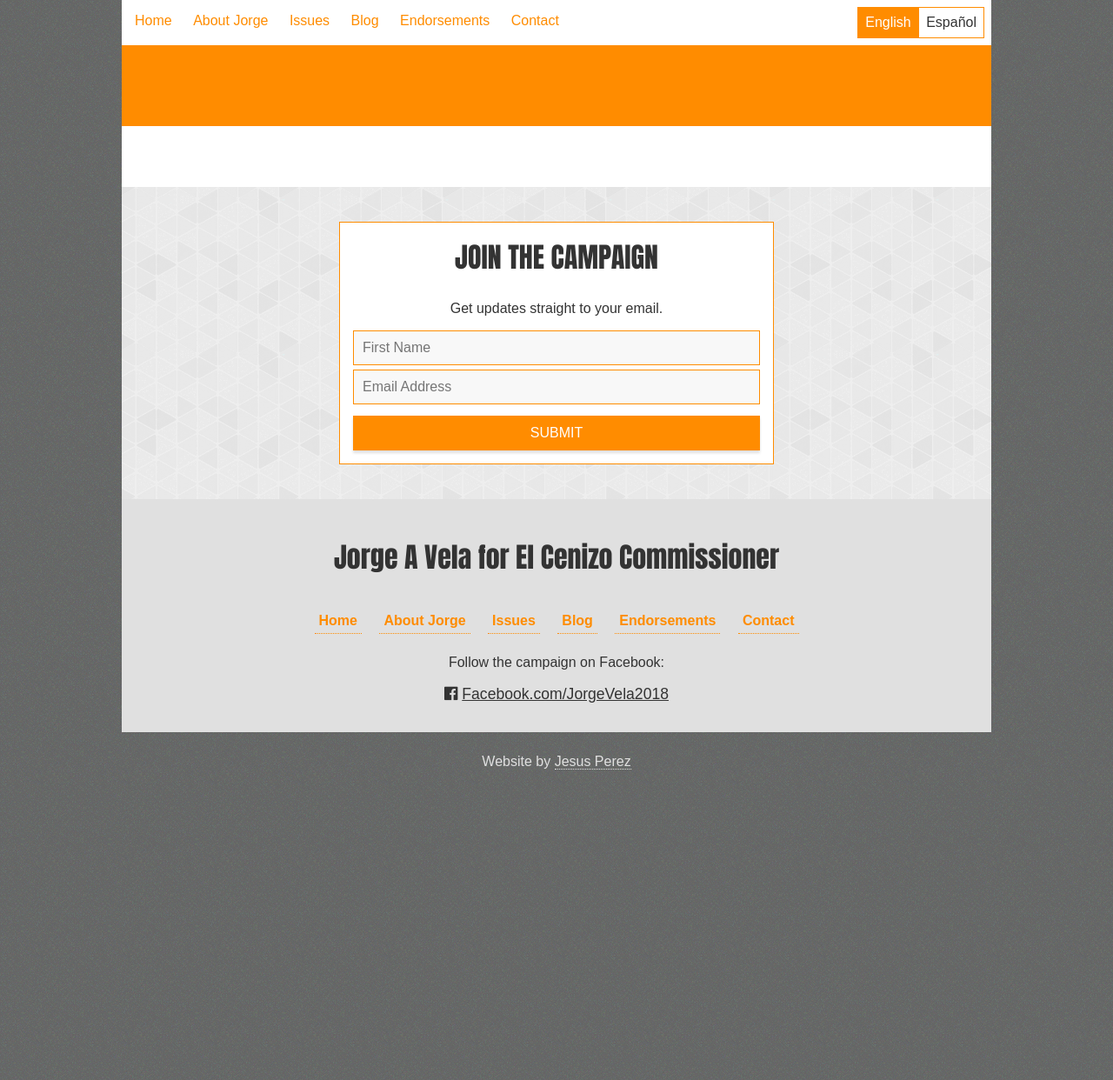
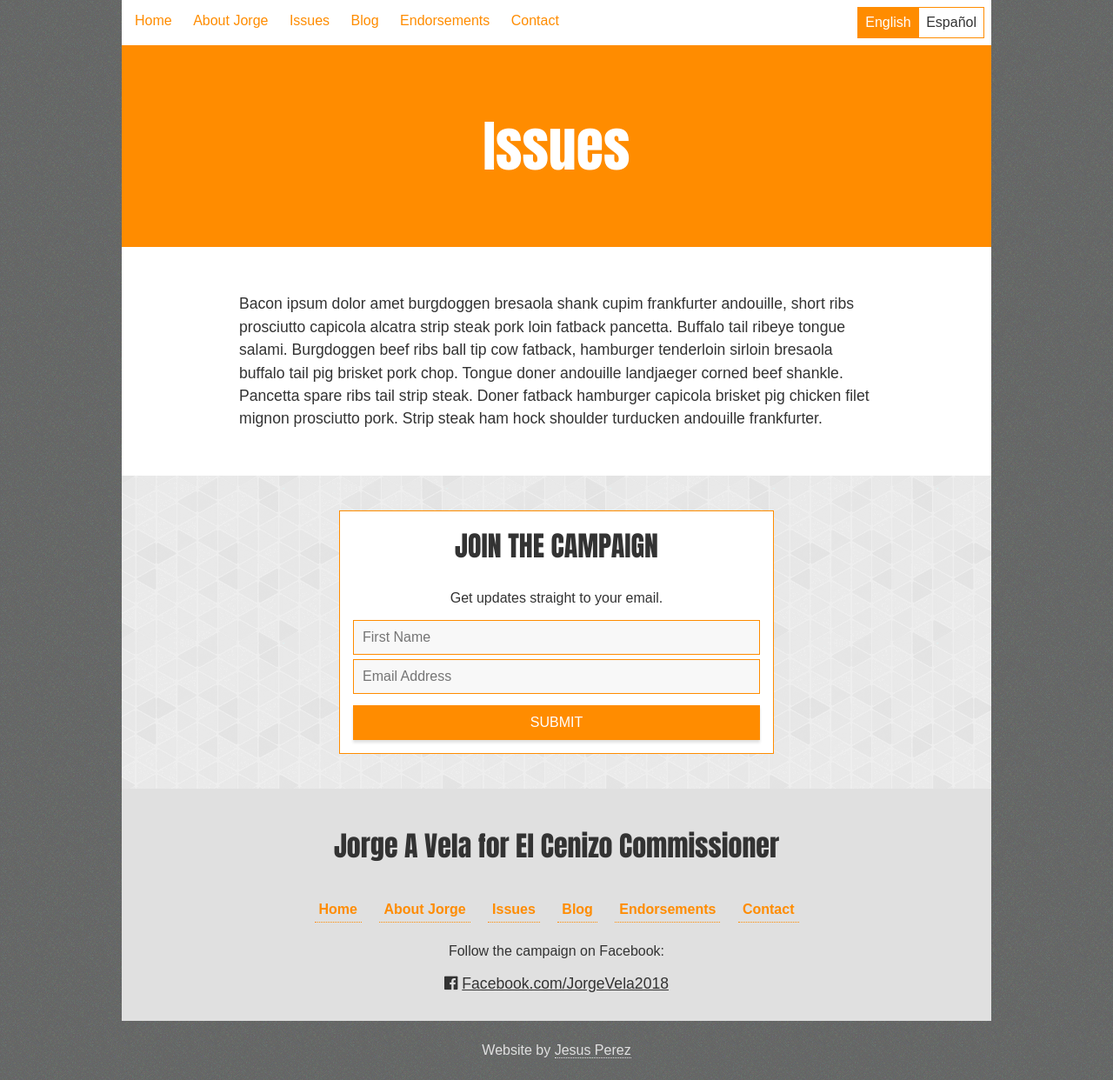
Before and after one commit to vela2018/vela2018.github.io, a Jekyll site: the page built from issues.html, in a window 1280 px wide and 1242 px high. Shown: the whole window at 87% size. Built offline with Jekyll 4.4.1, drawn with Linux system fonts in a browser that asks for light colours; nearby versions of some CDN libraries.

Commit message:
Update from Forestry.io - Updated issues.html

```diff
--- a/issues.html
+++ b/issues.html
@@ -1,8 +1,18 @@
 ---
 layout: page
-English_Title:
-Spanish_Title:
+English_Title: Issues
+Spanish_Title: Propuestas
+English_Body_Text: "<p>Bacon ipsum dolor amet burgdoggen bresaola shank cupim frankfurter
+  andouille, short ribs prosciutto capicola alcatra strip steak pork loin fatback
+  pancetta. Buffalo tail ribeye tongue salami. Burgdoggen beef ribs ball tip cow fatback,
+  hamburger tenderloin sirloin bresaola buffalo tail pig brisket pork chop. Tongue
+  doner andouille landjaeger corned beef shankle. Pancetta spare ribs tail strip steak.
+  Doner fatback hamburger capicola brisket pig chicken filet mignon prosciutto pork.
+  Strip steak ham hock shoulder turducken andouille frankfurter.<br></p>"
+Spanish_Body_Text: "<p>Shank kevin t-bone ground round pork loin hamburger chicken
+  sirloin salami shankle pancetta. Shoulder pork kielbasa, ham corned beef beef filet
+  mignon turkey frankfurter. Pork belly meatloaf burgdoggen, drumstick t-bone pancetta
+  chuck pig. Tenderloin strip steak tri-tip salami.</p>"
+title: Issues
 
-English_Body_Text:
-Spanish_Body_Text:
 ---
```
